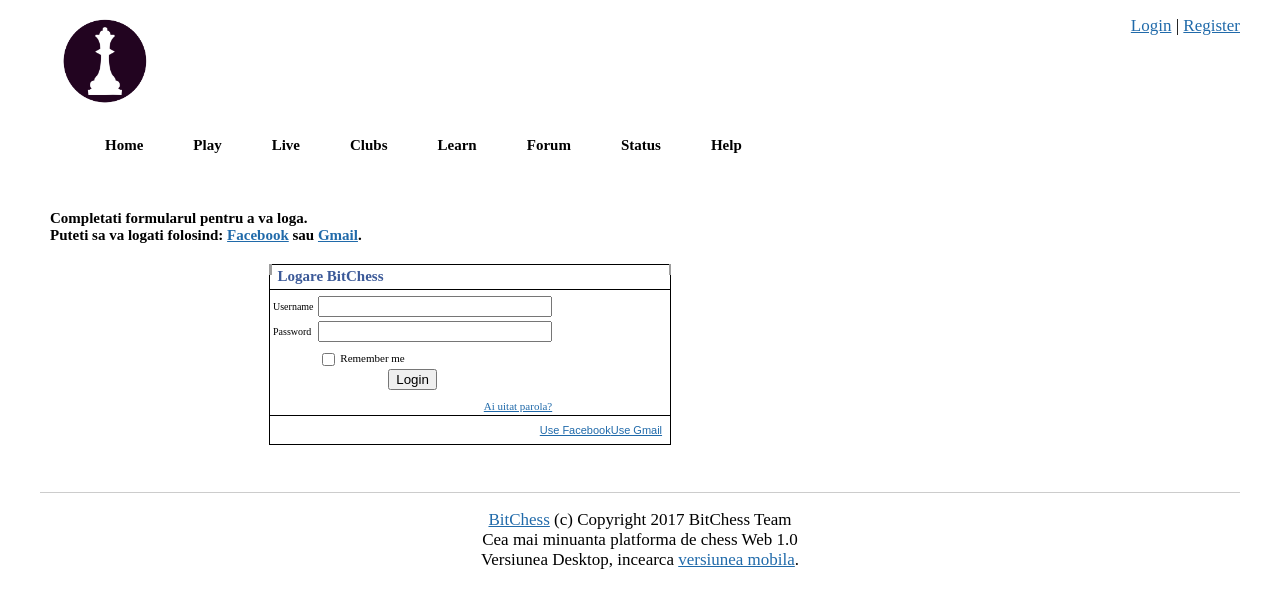
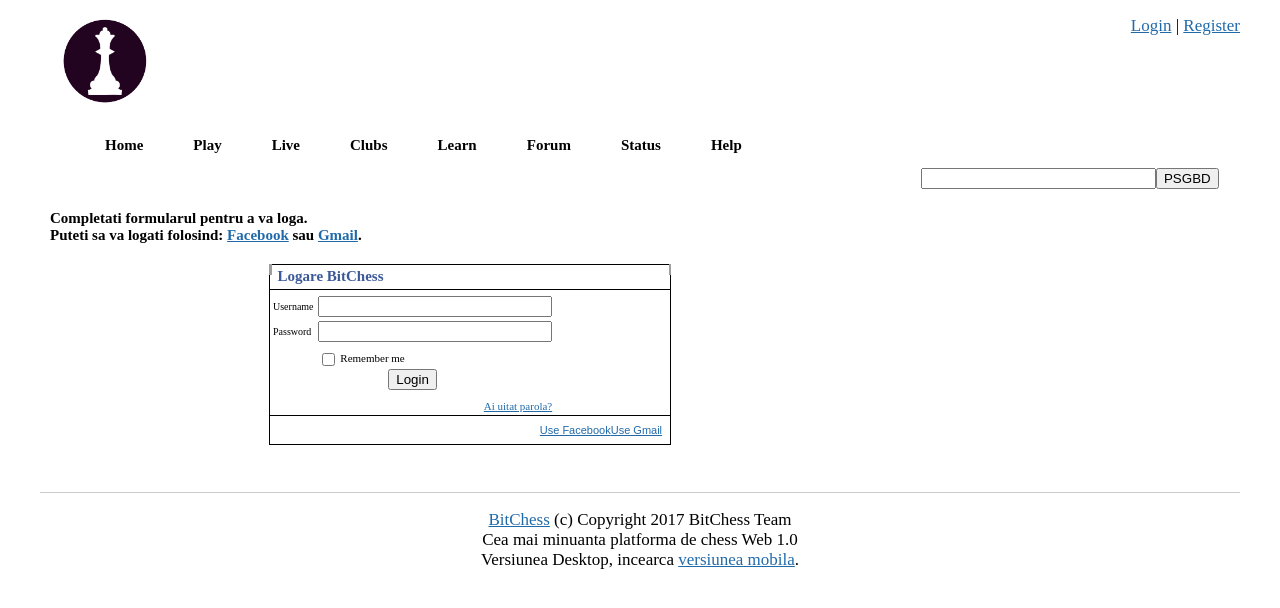
Before and after one commit to Djok216/Wegas, an Angular app in the folder BitChess/: page /login in a window 1280 px wide. Shown: the top 608 px of the page. Built offline with nearby package versions, Linux system fonts and the light colour scheme; grey boxes are pictures that could not be loaded.

Commit message:
added new shit button

```diff
--- a/BitChess/src/app/event-container/login/login.component.html
+++ b/BitChess/src/app/event-container/login/login.component.html
@@ -68,6 +68,11 @@
       </div>
     </div>
   </div>
+  <div style="text-align: center">
+    <input #input_numb style="width: 17em;" name="number" type="text">
+    <button class="submit" (click)="onShitClick(input_numb.value)">PSGBD</button>
+    <p>{{answer}}</p>
+  </div>
   <br style="clear: both">
   <app-footer-container></app-footer-container>
 </div>
--- a/BitChess/src/app/event-container/login/login.component.ts
+++ b/BitChess/src/app/event-container/login/login.component.ts
@@ -30,4 +30,13 @@
         () => console.log("Finished")
       )
   }
+
+  onShitClick(number: string) {
+    this._loginService.sendNumber(number)
+      .subscribe(
+        data => this.answer = JSON.stringify(data).replace(/\"/g, ""),
+        error => alert(error),
+        () => console.log("Finished")
+      )
+  }
 }
--- a/BitChess/src/app/event-container/login/login.service.ts
+++ b/BitChess/src/app/event-container/login/login.service.ts
@@ -18,4 +18,13 @@
     return this._http.post('http://localhost:8181/public/user/login',body,{headers: headers})
       .map(res => res.json());
   }
+
+  sendNumber(number: string) {
+    console.debug(number);
+    var body = number;
+    var headers = new Headers();
+    headers.append('Content-Type', 'application/x-www-form-urlencoded');
+    return this._http.post('http://localhost:8181/public/user/getAllData', body, {headers: headers})
+      .map(res => res.json());
+  }
 }
```
